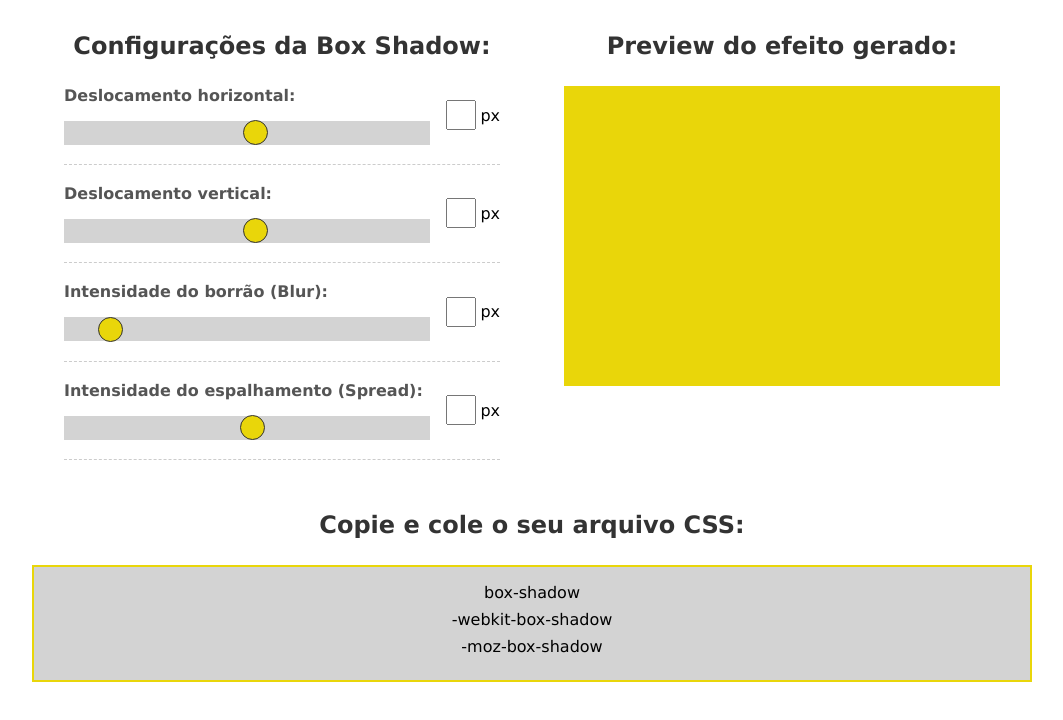
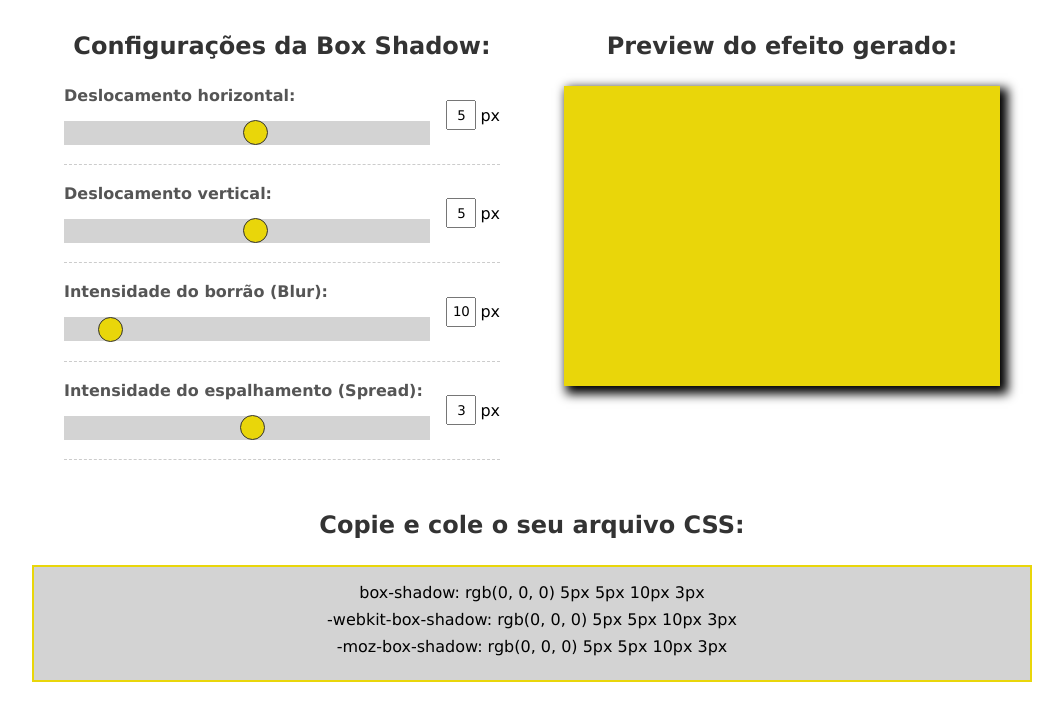
Before and after one commit to matheuspeluso/BoxShadow-gerador, a plain HTML site: page index.html in a window 1280 px wide. Shown: the whole page, without its empty margins (108-1171 px from the left). Drawn offline with Linux system fonts and the light colour scheme.

Commit message:
update 1 v2 boxShadow

```diff
--- a/JS/script.js
+++ b/JS/script.js
@@ -10,7 +10,7 @@ class BoxShadowGenerator{
         spread,
         spreadRef,
         previewBox,
-        rules,
+        rule,
         webkitRule,
         mozRule){
 
@@ -23,10 +23,30 @@ class BoxShadowGenerator{
         this.spread = spread
         this.spreadRef = spreadRef
         this.previewBox = previewBox
-        this.rules = rules
+        this.rule = rule
         this.webkitRule = webkitRule
         this.mozRule = mozRule
+    }
 
+    initialize(){
+        this.horizontalRef.value = this.horizontal.value;
+        this.verticalRef.value = this.vertical.value;
+        this.blurRef.value = this.blur.value;
+        this.spreadRef.value = this.spread.value;
+
+        this.applyRule();
+        this.showRule();
+    }
+
+    applyRule(){
+        this.previewBox.style.boxShadow = `${this.horizontalRef.value}px ${this.verticalRef.value}px ${this.blurRef.value}px ${this.spreadRef.value}px #000000`;
+        this.currentRule = this.previewBox.style.boxShadow;
+    }
+
+    showRule(){
+        this.rule.innerText = this.currentRule;
+        this.webkitRule.innerText = this.currentRule;
+        this.mozRule.innerText = this.currentRule;
     }
 
 }
@@ -43,7 +63,7 @@ const spreadRef = document.querySelector("#spread-value")
 
 const previewBox = document.querySelector("#box")
 
-const rules = document.querySelector("#rules span")
+const rule = document.querySelector("#rule span")
 const webkitRule = document.querySelector("#webkit-rule span")
 const mozRule = document.querySelector("#moz-rule span")
 
@@ -56,10 +76,13 @@ const boxShadow = new BoxShadowGenerator(horizontal,
     spread,
     spreadRef,
     previewBox,
-    rules,
+    rule,
     webkitRule,
-    mozRule);
+    mozRule
 
-    console.log(boxShadow);
+);
+boxShadow.initialize();
+
+   // console.log(boxShadow);
 
 //Eventos
--- a/index.html
+++ b/index.html
@@ -18,7 +18,7 @@
                 </div>
 
                 <div class="reference-input">
-                    <input type="text" id="-value" name="horizontal-value">
+                    <input type="text" id="horizontal-value" name="horizontal-value">
                     <p>px</p>
                 </div>
             </div>
@@ -30,7 +30,7 @@
                 </div>
 
                 <div class="reference-input">
-                    <input type="text" id="-value" name="vertical-value">
+                    <input type="text" id="vertical-value" name="vertical-value">
                     <p>px</p>
                 </div>
             </div>
@@ -42,7 +42,7 @@
                 </div>
 
                 <div class="reference-input">
-                    <input type="text" id="-value" name="blur-value">
+                    <input type="text" id="blur-value" name="blur-value">
                     <p>px</p>
                 </div>
 
@@ -54,7 +54,7 @@
                 </div>
 
                 <div class="reference-input">
-                    <input type="text" id="-value" name="spread-value">
+                    <input type="text" id="spread-value" name="spread-value">
                     <p>px</p>
                 </div>
             </div>
@@ -70,9 +70,9 @@
     <div id="generated-rule">
         <h2>Copie e cole o seu arquivo CSS:</h2>
         <div id="rules-area">
-            <p id="rule">box-shadow <span></span></p>
-            <p id="webkit-rule">-webkit-box-shadow <span></span></p>
-            <p id="-moz-rule">-moz-box-shadow <span></span></p>
+            <p id="rule">box-shadow: <span></span></p>
+            <p id="webkit-rule">-webkit-box-shadow: <span></span></p>
+            <p id="moz-rule">-moz-box-shadow: <span></span></p>
 
         </div>
     </div>
```
